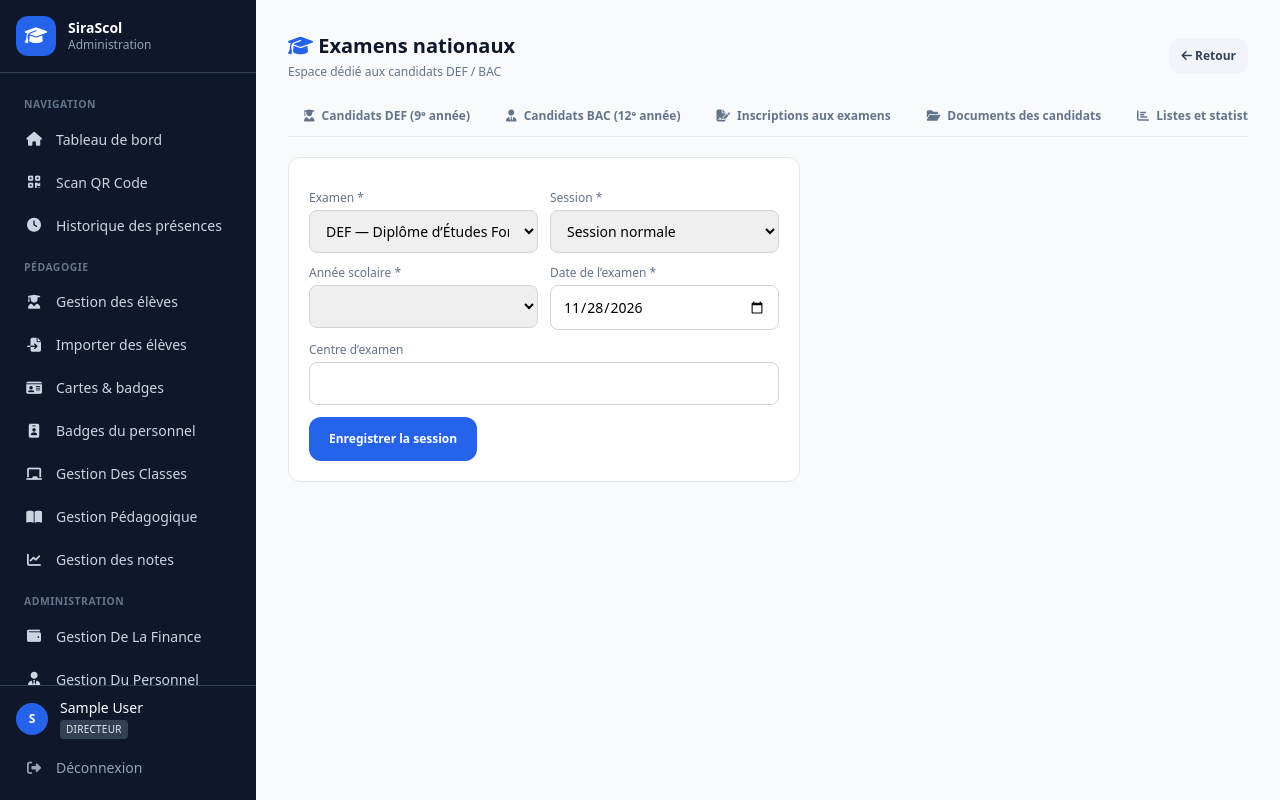
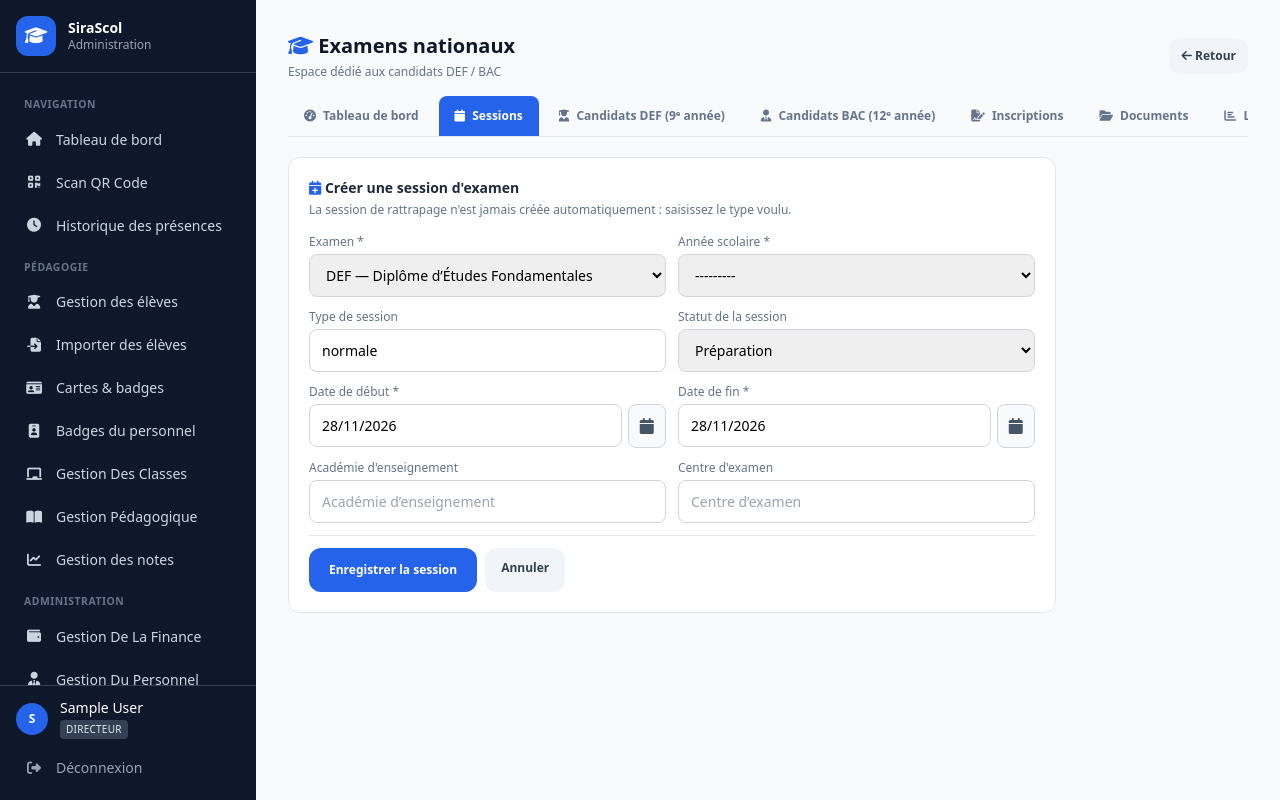
Before and after one commit to issa1299/SiraScol, a Django app: page /examens/sessions/ajouter/ in a window 1280 px wide. Run offline with Django 5.2, Linux system fonts and the light colour scheme; the visitor is signed in with stand-in values (Sample User, id 1); data that the repository does not hold is empty; parts of the project's set-up code (start-up, migrations or seed data) failed here and were passed over; some libraries are stand-ins or nearby versions.

Commit message:
PHASE 1 Examens: menu 9 onglets, sessions configurables, tableau de bord

```diff
--- a/examens/forms.py
+++ b/examens/forms.py
@@ -7,7 +7,42 @@ from django import forms
 from core.widgets import SmartDateInput
 from students.models import Student
 
-from .models import Candidate
+from .models import Candidate, ExamSession
+
+
+class SessionForm(forms.ModelForm):
+    """Création / modification d'une session DEF ou BAC."""
+
+    class Meta:
+        model = ExamSession
+        fields = ['type', 'academic_year', 'kind', 'start_date', 'end_date',
+                  'academy', 'center', 'status']
+        widgets = {
+            'start_date': SmartDateInput(),
+            'end_date': SmartDateInput(),
+            'academy': forms.TextInput(attrs={'placeholder': 'Académie d’enseignement'}),
+            'center': forms.TextInput(attrs={'placeholder': 'Centre d’examen'}),
+            'kind': forms.TextInput(attrs={'placeholder': 'ex. normale, rattrapage'}),
+        }
+        labels = {
+            'kind': 'Type de session',
+            'academy': 'Académie d’enseignement',
+            'status': 'Statut de la session',
+        }
+
+    def __init__(self, *args, **kwargs):
+        super().__init__(*args, **kwargs)
+        for field in self.fields.values():
+            current = field.widget.attrs.get('class', '')
+            if 'smart-date-text' not in current:
+                field.widget.attrs['class'] = (current + ' form-input').strip()
+
+    def clean(self):
+        cleaned = super().clean()
+        start, end = cleaned.get('start_date'), cleaned.get('end_date')
+        if start and end and end < start:
+            self.add_error('end_date', 'La date de fin doit être postérieure au début.')
+        return cleaned
 
 
 class CandidateForm(forms.ModelForm):
--- a/examens/urls.py
+++ b/examens/urls.py
@@ -13,6 +13,8 @@ urlpatterns = [
     path('documents/', views.documents, name='documents'),
     path('listes-statistiques/', views.lists_stats, name='lists_stats'),
     path('resultats/', views.results, name='results'),
+    path('sessions/', views.sessions_home, name='sessions'),
+    path('transmission/', views.transmission_home, name='transmission'),
 
     # Inscriptions
     path('candidats/', views.candidate_list, name='candidate_list'),
@@ -28,5 +30,7 @@ urlpatterns = [
 
     # Sessions & exports
     path('sessions/ajouter/', views.session_create, name='session_create'),
+    path('sessions/<int:pk>/modifier/', views.session_edit, name='session_edit'),
+    path('sessions/<int:pk>/statut/', views.session_status, name='session_status'),
     path('export/', views.export_report, name='export'),
 ]
--- a/examens/views.py
+++ b/examens/views.py
@@ -21,7 +21,7 @@ from core.permissions import role_required
 from core.year_context import get_selected_year
 from students.models import Enrollment, Student
 
-from .forms import CandidateForm
+from .forms import CandidateForm, SessionForm
 from .models import Candidate, ExamSession
 
 
@@ -35,20 +35,24 @@ def _base(request, section, **extra):
         'today': date.today(),
         'year': get_selected_year(request),
         'menu': [
+            {'key': 'dashboard', 'label': 'Tableau de bord',
+             'icon': 'fa-gauge-high', 'url': reverse('examens:dashboard')},
+            {'key': 'sessions', 'label': 'Sessions',
+             'icon': 'fa-calendar', 'url': reverse('examens:sessions')},
             {'key': 'candidats_def', 'label': 'Candidats DEF (9ᵉ année)',
              'icon': 'fa-user-graduate', 'url': reverse('examens:candidats_def')},
             {'key': 'candidats_bac', 'label': 'Candidats BAC (12ᵉ année)',
              'icon': 'fa-user-tie', 'url': reverse('examens:candidats_bac')},
-            {'key': 'inscriptions', 'label': 'Inscriptions aux examens',
+            {'key': 'inscriptions', 'label': 'Inscriptions',
              'icon': 'fa-file-signature', 'url': reverse('examens:inscriptions')},
-            {'key': 'documents', 'label': 'Documents des candidats',
+            {'key': 'documents', 'label': 'Documents',
              'icon': 'fa-folder-open', 'url': reverse('examens:documents')},
             {'key': 'listes', 'label': 'Listes et statistiques',
              'icon': 'fa-chart-bar', 'url': reverse('examens:lists_stats')},
-            {'key': 'resultats', 'label': 'Résultats des examens',
+            {'key': 'transmission', 'label': 'Transmission des listes',
+             'icon': 'fa-paper-plane', 'url': reverse('examens:transmission')},
+            {'key': 'resultats', 'label': 'Résultats',
              'icon': 'fa-trophy', 'url': reverse('examens:results')},
-            {'key': 'dashboard', 'label': 'Sessions',
-             'icon': 'fa-calendar', 'url': reverse('examens:dashboard')},
         ],
     }
     ctx.update(extra)
@@ -327,23 +331,98 @@ def results(request):
 
 
 @role_required('directeur', 'secretaire', 'admin')
+def sessions_home(request):
+    """Liste des sessions, filtrée par année de travail."""
+    year = get_selected_year(request)
+    qs = ExamSession.objects.select_related('academic_year')
+    if year:
+        qs = qs.filter(academic_year=year)
+    type_filter = request.GET.get('type', '')
+    status_filter = request.GET.get('status', '')
+    if type_filter:
+        qs = qs.filter(type=type_filter)
+    if status_filter:
+        qs = qs.filter(status=status_filter)
+    return render(request, 'examens/sessions.html', _base(
+        request, 'sessions', sessions=qs, types=ExamSession.TYPE_CHOICES,
+        statuses=ExamSession.STATUS_CHOICES, type_filter=type_filter,
+        status_filter=status_filter,
+    ))
+
+
+@role_required('directeur', 'secretaire', 'admin')
 def session_create(request):
     is_modal = request.GET.get('modal') == '1' or request.headers.get('X-Requested-With') == 'XMLHttpRequest'
     if request.method == 'POST':
-        ExamSession.objects.update_or_create(
-            type=request.POST.get('type'), academic_year_id=request.POST.get('academic_year'),
-            session=request.POST.get('session', 'normal'),
-            defaults={'date': request.POST.get('date') or date.today(),
-                      'center': request.POST.get('center', '')},
-        )
-        messages.success(request, 'Session d’examen enregistrée.')
-        return redirect('examens:dashboard')
-    years = AcademicYear.objects.order_by('-is_current', '-start_date')
+        form = SessionForm(request.POST)
+        if form.is_valid():
+            data = form.cleaned_data
+            legacy = ('rattrapage' if 'rattrapage' in data['kind'].lower() else 'normal')
+            ExamSession.objects.update_or_create(
+                type=data['type'], academic_year=data['academic_year'], kind=data['kind'],
+                defaults={
+                    'date': data['start_date'] or date.today(),
+                    'start_date': data['start_date'], 'end_date': data['end_date'],
+                    'academy': data['academy'], 'center': data['center'],
+                    'status': data['status'], 'session': legacy,
+                },
+            )
+            messages.success(request, 'Session d’examen enregistrée.')
+            return redirect('examens:sessions')
+        messages.error(request, 'Vérifiez les champs de la session.')
+    else:
+        year = get_selected_year(request)
+        form = SessionForm(initial={
+            'type': 'def', 'kind': 'normale', 'status': 'preparation',
+            'start_date': date.today(), 'end_date': date.today(),
+            'academic_year': year,
+        })
     template = 'examens/session_form_modal.html' if is_modal else 'examens/session_form.html'
     return render(request, template, _base(
-        request, 'dashboard', years=years, types=ExamSession.TYPE_CHOICES,
-        sessions=ExamSession.SESSION_CHOICES, form_action=reverse('examens:session_create'),
+        request, 'sessions', form=form,
+        form_action=reverse('examens:session_create'),
     ))
+
+
+@role_required('directeur', 'secretaire', 'admin')
+def session_edit(request, pk):
+    session = get_object_or_404(ExamSession, pk=pk)
+    if request.method == 'POST':
+        form = SessionForm(request.POST, instance=session)
+        if form.is_valid():
+            data = form.cleaned_data
+            form.save(commit=False)
+            session.date = data['start_date'] or session.date
+            session.session = ('rattrapage' if 'rattrapage' in data['kind'].lower()
+                               else 'normal')
+            session.save()
+            messages.success(request, 'Session mise à jour.')
+            return redirect('examens:sessions')
+        messages.error(request, 'Vérifiez les champs de la session.')
+    else:
+        form = SessionForm(instance=session)
+    return render(request, 'examens/session_form.html', _base(
+        request, 'sessions', form=form, is_edit=True, form_action=request.path,
+    ))
+
+
+@role_required('admin', 'directeur')
+@require_POST
+def session_status(request, pk):
+    """Ouvre ou clôture définitivement une session (directeur uniquement)."""
+    session = get_object_or_404(ExamSession, pk=pk)
+    status = request.POST.get('status')
+    if status in dict(ExamSession.STATUS_CHOICES):
+        session.status = status
+        session.save()
+        messages.success(request, f'Session passée en « {session.get_status_display()} ».')
+    return redirect('examens:sessions')
+
+
+@role_required('directeur', 'secretaire', 'admin')
+def transmission_home(request):
+    """Onglet Transmission des listes (implémenté en phase 5)."""
+    return render(request, 'examens/transmission.html', _base(request, 'transmission'))
 
 
 @role_required('directeur', 'secretaire', 'admin')
--- a/templates/examens/session_form.html
+++ b/templates/examens/session_form.html
@@ -1,23 +1,32 @@
 {% extends "examens/base_examens.html" %}
-{% block exam_title %}Nouvelle session{% endblock %}
+{% block exam_title %}{% if is_edit %}Modifier la session{% else %}Nouvelle session{% endif %}{% endblock %}
 {% block exam_content %}
-<div class="max-w-lg bg-white rounded-xl border p-5">
+<div class="max-w-3xl bg-white rounded-xl border p-5">
+  <p class="text-sm font-bold text-slate-800 mb-1"><i class="fas fa-calendar-plus text-blue-600"></i> {% if is_edit %}Modifier la session{% else %}Créer une session d'examen{% endif %}</p>
+  <p class="text-xs text-slate-500 mb-4">La session de rattrapage n'est jamais créée automatiquement : saisissez le type voulu.</p>
+  {% if form.errors %}<div class="mb-4 rounded-xl bg-rose-50 border border-rose-200 p-3 text-xs text-rose-700">{{ form.errors }}</div>{% endif %}
   <form method="post" action="{{ form_action }}" class="space-y-3">
     {% csrf_token %}
-    <div class="grid grid-cols-2 gap-3">
-      <div><label class="block text-xs text-slate-500 mb-1">Examen *</label>
-        <select name="type" class="form-input">{% for v, l in types %}<option value="{{ v }}">{{ l }}</option>{% endfor %}</select></div>
-      <div><label class="block text-xs text-slate-500 mb-1">Session *</label>
-        <select name="session" class="form-input">{% for v, l in sessions %}<option value="{{ v }}">{{ l }}</option>{% endfor %}</select></div>
+    <div class="grid grid-cols-1 sm:grid-cols-2 gap-3">
+      <div><label class="block text-xs text-slate-500 mb-1">Examen *</label>{{ form.type }}</div>
+      <div><label class="block text-xs text-slate-500 mb-1">Année scolaire *</label>{{ form.academic_year }}</div>
     </div>
-    <div class="grid grid-cols-2 gap-3">
-      <div><label class="block text-xs text-slate-500 mb-1">Année scolaire *</label>
-        <select name="academic_year" class="form-input">{% for y in years %}<option value="{{ y.id }}" {% if y.is_current %}selected{% endif %}>{{ y.name }}</option>{% endfor %}</select></div>
-      <div><label class="block text-xs text-slate-500 mb-1">Date de l’examen *</label>
-        <input type="date" name="date" value="{{ today|date:'Y-m-d' }}" class="form-input"></div>
+    <div class="grid grid-cols-1 sm:grid-cols-2 gap-3">
+      <div><label class="block text-xs text-slate-500 mb-1">Type de session</label>{{ form.kind }}</div>
+      <div><label class="block text-xs text-slate-500 mb-1">Statut de la session</label>{{ form.status }}</div>
     </div>
-    <div><label class="block text-xs text-slate-500 mb-1">Centre d’examen</label><input type="text" name="center" class="form-input"></div>
-    <button class="bg-blue-600 text-white px-5 py-3 min-h-[44px] rounded-xl text-xs font-semibold">Enregistrer la session</button>
+    <div class="grid grid-cols-1 sm:grid-cols-2 gap-3">
+      <div><label class="block text-xs text-slate-500 mb-1">Date de début *</label>{{ form.start_date }}</div>
+      <div><label class="block text-xs text-slate-500 mb-1">Date de fin *</label>{{ form.end_date }}</div>
+    </div>
+    <div class="grid grid-cols-1 sm:grid-cols-2 gap-3">
+      <div><label class="block text-xs text-slate-500 mb-1">Académie d'enseignement</label>{{ form.academy }}</div>
+      <div><label class="block text-xs text-slate-500 mb-1">Centre d'examen</label>{{ form.center }}</div>
+    </div>
+    <div class="flex gap-2 pt-3 border-t">
+      <button class="bg-blue-600 text-white px-5 py-3 min-h-[44px] rounded-xl text-xs font-semibold">Enregistrer la session</button>
+      <a href="{% url 'examens:sessions' %}" class="px-4 py-3 rounded-xl bg-slate-100 text-slate-700 text-xs font-semibold">Annuler</a>
+    </div>
   </form>
 </div>
 {% endblock %}
```
Also changed, not shown: examens/models.py (+30 -2 lines), examens/tests.py (+30 -2 lines), templates/examens/dashboard.html (+15 -9 lines), templates/examens/session_form_modal.html (+11 -9 lines), templates/examens/sessions.html (added, +57 -0 lines), templates/examens/transmission.html (added, +16 -0 lines), examens/migrations/0004_examsession_academy_examsession_end_date_and_more.py (added).
